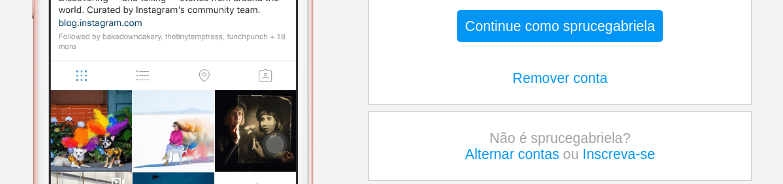
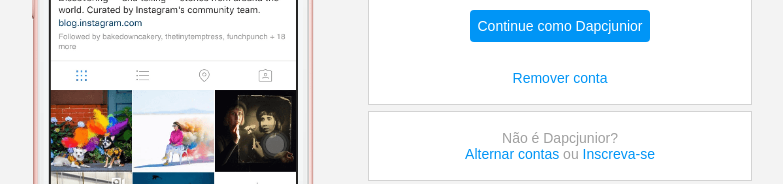
Before and after one commit to dapcjunior/ProjetoInstagram, a plain HTML site: page index.html in a window 1280 px wide. Shown: the part 326-510 px from the top of the page, without its empty margins (272-1055 px from the left). Drawn offline with Linux system fonts and the light colour scheme; files whose address does not match are found by name.

Commit message:
corrigido erros

```diff
--- a/index.html
+++ b/index.html
@@ -22,11 +22,11 @@
                 <div class="profile-photo">
                     <img src="./_img/foto-perfil.jpg" alt="foto de perfil">
                 </div>
-                <a href="#" class="instagram-login">Continue como sprucegabriela</a>
+                <a href="#" class="instagram-login">Continue como Dapcjunior</a>
                 <a href="#" class="instagram-logout">Remover conta</a>
             </div>
             <div class="group">
-                <p class="not-account">Não é sprucegabriela?</p>
+                <p class="not-account">Não é Dapcjunior?</p>
                 <p class="not-account">
                     <span class="link-blue">Alternar contas</span>
                     ou
```
